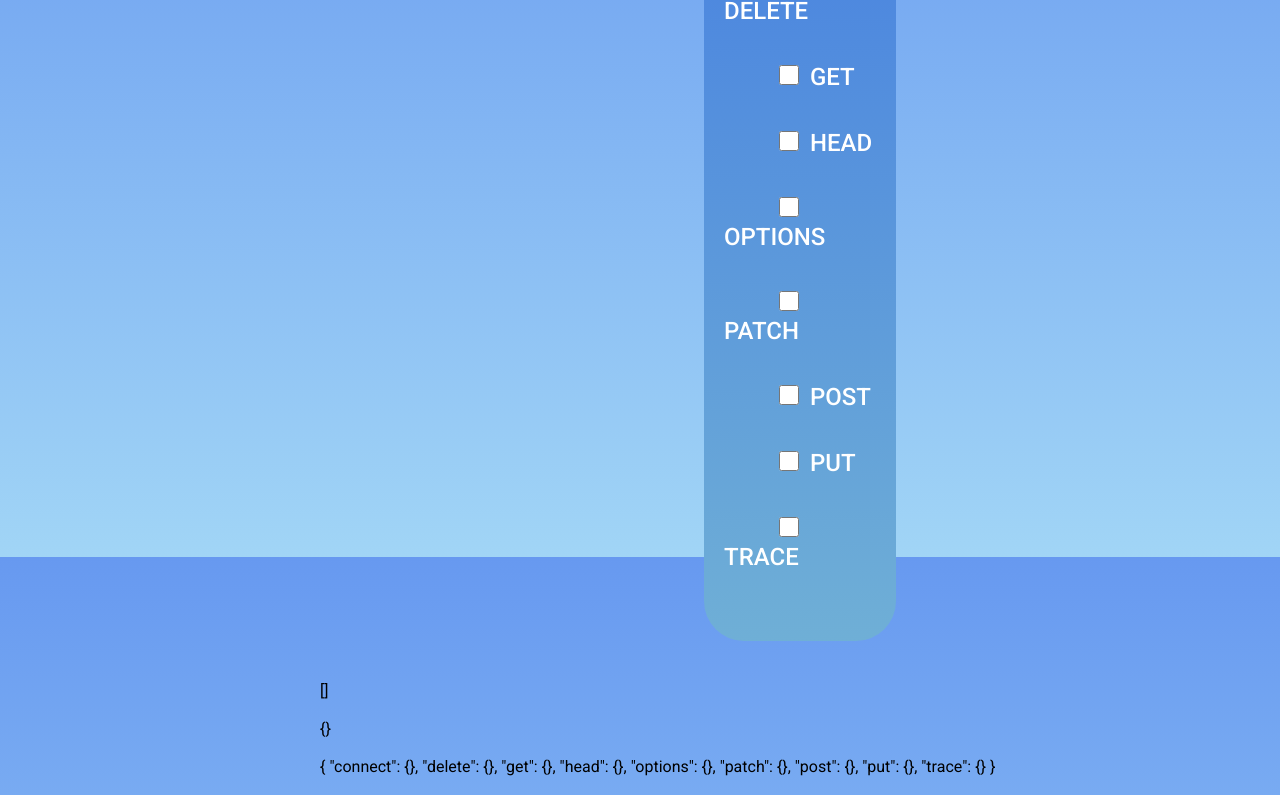
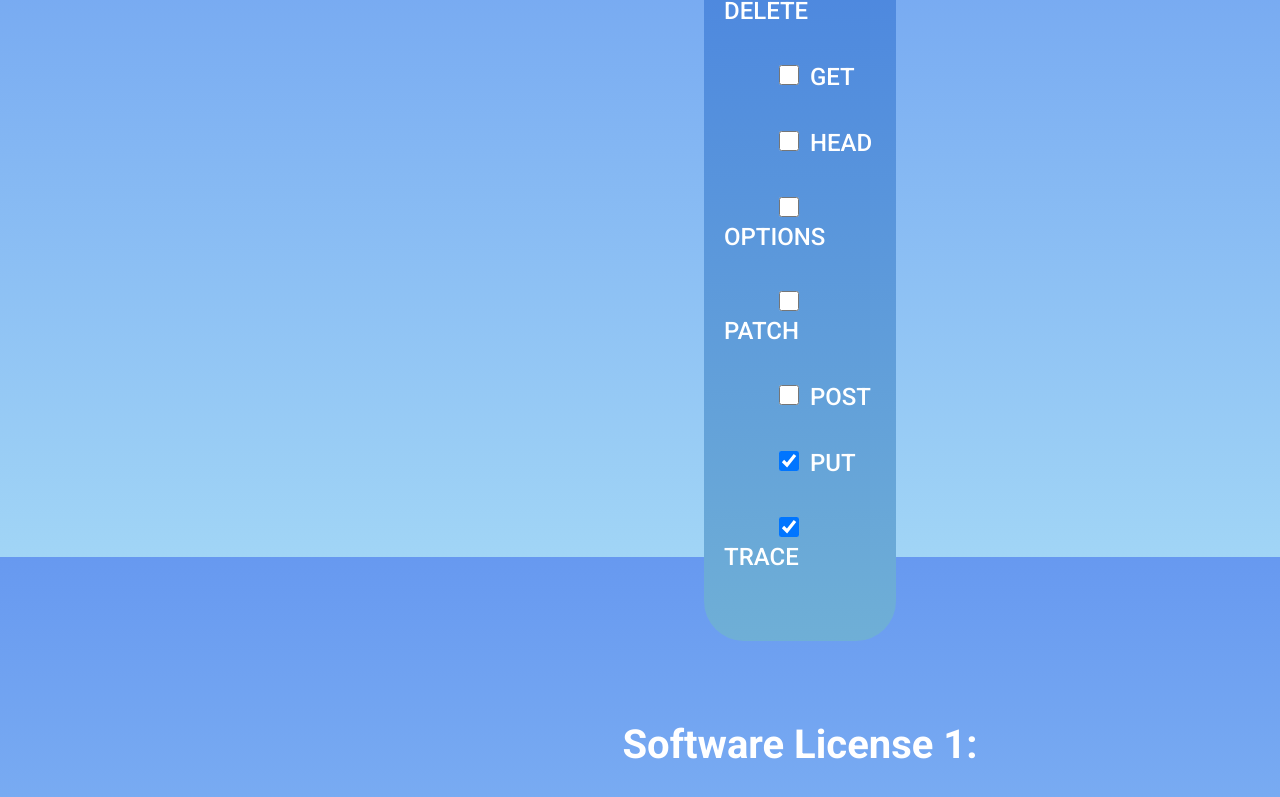
Before and after one commit to SourishW/API-Locker, a React (Create React App) app: page /service in a window 1280 px wide. Shown: the part 1843-2640 px from the top of the page. Built offline with nearby package versions, Linux system fonts and the light colour scheme; a web font is replaced by a local one.

Commit message:
Form Bug Updated
Reversed page traversal, function component initialization with previous state

```diff
--- a/src/App.js
+++ b/src/App.js
@@ -4,6 +4,7 @@ import { BrowserRouter, Routes, Route } from "react-router-dom";
 import AppLayout from "./components/layout/AppLayout";
 import Blank from "./pages/Blank";
 import NewService from "./pages/NewService";
+import ChangeService from "./pages/ChangeService";
 
 function App() {
   return (
@@ -14,7 +15,66 @@ function App() {
           <Route path="/started" element={<Blank />} />
           <Route path="/calendar" element={<Blank />} />
           <Route path="/user" element={<Blank />} />
-          <Route path="/service" element={<NewService />} />
+          <Route
+            path="/service"
+            element={
+              <ChangeService
+                firstInfo={{
+                  serviceName: "1",
+                  serviceDescription: "2",
+                  relatedCodeBase: "3",
+                  serviceGrouping: "Volvo",
+                  serviceType: "Client API",
+                  deploymentPlatform: "6",
+                }}
+                licensingInfo={{
+                  0: {
+                    licenseName: "10",
+                    licenseDescription: "11",
+                    subscriptionType: "12",
+                    renewalConditions: "13",
+                    renewalPortal: "14",
+                    expiryDate: "2015-12-15",
+                  },
+                  1: {
+                    licenseDescription: "17",
+                    licenseName: "16",
+                    subscriptionType: "One time",
+                    renewalConditions: "19",
+                    renewalPortal: "21",
+                    expiryDate: "2022-02-22",
+                  },
+                }}
+                methodInfo={{
+                  connect: {},
+                  delete: {},
+                  get: {},
+                  head: {},
+                  options: {},
+                  patch: {},
+                  post: {},
+                  put: {
+                    rootEndPointAndPath: "23",
+                    queryParameters: "24",
+                    headers: "25",
+                    body: "26",
+                    authentication: "27",
+                    sampleRequest: "28",
+                    relatedCodeBase: "29",
+                  },
+                  trace: {
+                    rootEndPointAndPath: "30",
+                    queryParameters: "31",
+                    headers: "32",
+                    body: "33",
+                    authentication: "34",
+                    sampleRequest: "35",
+                    relatedCodeBase: "36",
+                  },
+                }}
+              />
+            }
+          />
         </Route>
       </Routes>
     </BrowserRouter>
--- /dev/null
+++ b/src/pages/ChangeService.jsx
@@ -0,0 +1,79 @@
+import React, { useState } from "react";
+import "./newservice.scss";
+import InitialServiceInfo from "./NewServiceComponents/InitialServiceInfo";
+import NeedEndpoints from "./NewServiceComponents/NeedEndpoints";
+import Method from "./NewServiceComponents/Method";
+import LicensingInfo from "./NewServiceComponents/LicensingInfo";
+
+// props should include existing old license
+const ChangeService = (props) => {
+  const [firstInfo, setFirstInfo] = useState(props.firstInfo);
+  const [pages, setPages] = useState(Object.keys(props.licensingInfo));
+  const [licensingInfo, setLicensingInfo] = useState(props.licensingInfo);
+  const [needEndpoints, setNeedEndpoints] = useState(true);
+  const [endPoints, setEndPoints] = useState({
+    connect: Object.keys(props.methodInfo["connect"]).length != 0,
+    delete: Object.keys(props.methodInfo["delete"]).length != 0,
+    get: Object.keys(props.methodInfo["get"]).length != 0,
+    head: Object.keys(props.methodInfo["head"]).length != 0,
+    options: Object.keys(props.methodInfo["options"]).length != 0,
+    patch: Object.keys(props.methodInfo["patch"]).length != 0,
+    post: Object.keys(props.methodInfo["post"]).length != 0,
+    put: Object.keys(props.methodInfo["put"]).length != 0,
+    trace: Object.keys(props.methodInfo["trace"]).length != 0,
+  });
+
+  const [methodInfo, setMethodInfo] = useState(props.methodInfo);
+
+  return (
+    <div>
+      <div className="newservice">
+        <InitialServiceInfo
+          setFirstInfo={setFirstInfo}
+          setPages={setPages}
+          setNeedEndpoints={setNeedEndpoints}
+          firstInfo={firstInfo}
+          setLicensingInfo={setLicensingInfo}
+        />
+        {needEndpoints && (
+          <NeedEndpoints setEndPoints={setEndPoints} endPoints={endPoints} />
+        )}
+
+        {pages.map((item, index) => (
+          <LicensingInfo
+            licenseNumber={index}
+            setLicensingInfo={setLicensingInfo}
+            licensingInfo={licensingInfo[parseInt(index)]}
+          />
+        ))}
+
+        {Object.keys(endPoints).map(
+          (item, index) =>
+            endPoints[item] && (
+              <Method
+                methodName={String(item)}
+                setMethodInfo={setMethodInfo}
+                methodInfo={methodInfo[item]}
+              />
+            )
+        )}
+      </div>
+      <div className="newservice__pagetraversal">
+        <button className="newservice__pagetraversal__button">Submit</button>
+      </div>
+
+      {JSON.stringify(firstInfo, "", 2)}
+      <br />
+      <br />
+
+      {JSON.stringify(licensingInfo, "", 2)}
+      <br />
+      <br />
+
+      {JSON.stringify(methodInfo, "", 2)}
+      <br />
+      <br />
+    </div>
+  );
+};
+export default ChangeService;
--- a/src/pages/NewService.jsx
+++ b/src/pages/NewService.jsx
@@ -6,7 +6,7 @@ import Method from "./NewServiceComponents/Method";
 import LicensingInfo from "./NewServiceComponents/LicensingInfo";
 
 const NewService = () => {
-  const [firstInfo, setFirstInfo] = useState([]);
+  const [firstInfo, setFirstInfo] = useState({});
   const [pages, setPages] = useState([]);
   const [licensingInfo, setLicensingInfo] = useState({});
   const [needEndpoints, setNeedEndpoints] = useState(true);
--- a/src/pages/NewServiceComponents/InitialServiceInfo.jsx
+++ b/src/pages/NewServiceComponents/InitialServiceInfo.jsx
@@ -28,14 +28,22 @@ const InitialServiceInfo = (props) => {
       const pages = new Array(parseInt(value));
 
       for (let i = 0; i < value; i++) {
-        pages[i] = 1;
+        pages[i] = i;
       }
       props.setPages(pages);
       let newInfo = {};
       for (let i = 0; i < value; i++) {
         newInfo[i] = {};
       }
-      props.setLicensingInfo(newInfo);
+      props.setLicensingInfo((prev) =>
+        Object.keys(prev)
+          .filter((key) => key < value)
+          .reduce((obj, key) => {
+            return Object.assign(obj, {
+              [key]: prev[key],
+            });
+          }, {})
+      );
     }
   };
 
--- a/src/pages/NewServiceComponents/LicensingInfo.jsx
+++ b/src/pages/NewServiceComponents/LicensingInfo.jsx
@@ -2,7 +2,9 @@ import React, { useState } from "react";
 import "./formformatting.scss";
 
 const LicensingInfo = (props) => {
-  const [profile, setProfile] = useState({});
+  const [profile, setProfile] = useState(
+    props.licensingInfo ? props.licensingInfo : {}
+  );
 
   const updateAttribute = (object, name, value) => {
     let newObject = object;
--- a/src/pages/NewServiceComponents/Method.jsx
+++ b/src/pages/NewServiceComponents/Method.jsx
@@ -2,7 +2,9 @@ import React, { useState } from "react";
 import "./formformatting.scss";
 
 const Method = (props) => {
-  const [profile, setProfile] = useState({});
+  const [profile, setProfile] = useState(
+    props.methodInfo ? props.methodInfo : {}
+  );
 
   const updateAttribute = (object, name, value) => {
     const copyJect = object;
```
